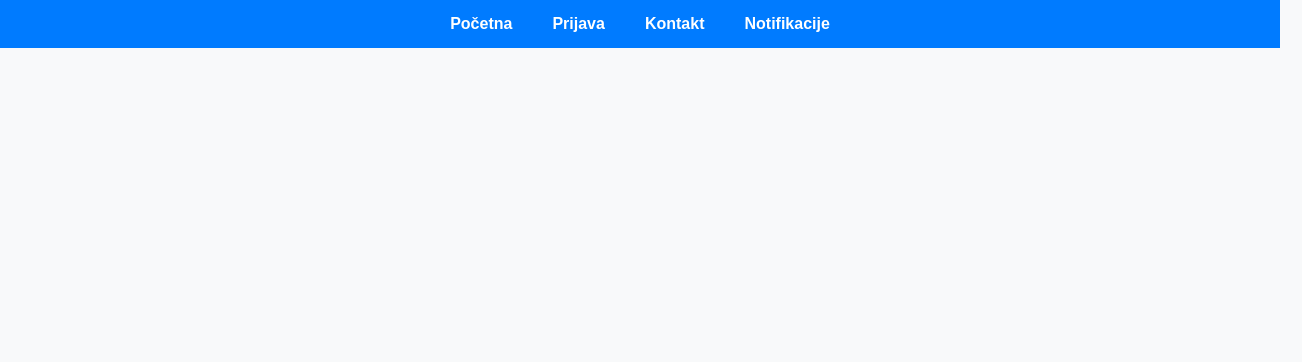
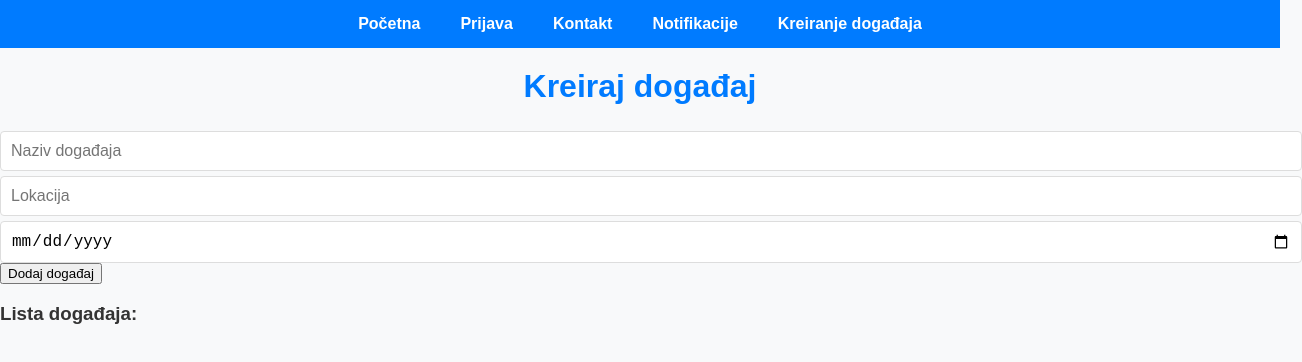
Before and after one commit to elab-development/internet-tehnologije-2024-projekat-partnertrcanje_20210075_20210373, a React (Create React App) app: page /event-creator in a window 1280 px wide. Shown: the top 362 px of the page, 1302 px wide, since content can reach past the window. Built offline with nearby package versions, Linux system fonts and the light colour scheme.

Commit message:
Dodato kreiranje dogadjaja

```diff
--- a/src/App.js
+++ b/src/App.js
@@ -4,6 +4,7 @@ import Login from './pages/Login';
 import Home from './pages/Home';
 import Contact from './pages/Contact';
 import NotificationSystem from './pages/NotificationSystem';
+import EventCreator from './pages/EventCreator';
 import './App.css';
 
 const App = () => {
@@ -14,12 +15,14 @@ const App = () => {
         <Link to="/login">Prijava</Link>
         <Link to="/contact">Kontakt</Link>
         <Link to="/notifications">Notifikacije</Link>
+        <Link to="/event-creator">Kreiranje događaja</Link>
       </nav>
       <Routes>
         <Route path="/" element={<Home />} />
         <Route path="/login" element={<Login />} />
         <Route path="/contact" element={<Contact />} />
         <Route path="/notifications" element={<NotificationSystem />} />
+        <Route path="/event-creator" element={<EventCreator />} />
 
       </Routes>
     </Router>
--- /dev/null
+++ b/src/pages/EventCreator.jsx
@@ -0,0 +1,53 @@
+import React, { useState } from 'react';
+
+const EventCreator = () => {
+  const [events, setEvents] = useState([]);
+  const [newEvent, setNewEvent] = useState({ name: '', location: '', date: '' });
+
+  const handleChange = (e) => {
+    setNewEvent({ ...newEvent, [e.target.name]: e.target.value });
+  };
+
+  const addEvent = () => {
+    setEvents([...events, newEvent]);
+    setNewEvent({ name: '', location: '', date: '' });
+  };
+
+  return (
+    <div>
+      <h1>Kreiraj događaj</h1>
+      <input
+        type="text"
+        name="name"
+        placeholder="Naziv događaja"
+        value={newEvent.name}
+        onChange={handleChange}
+      />
+      <input
+        type="text"
+        name="location"
+        placeholder="Lokacija"
+        value={newEvent.location}
+        onChange={handleChange}
+      />
+      <input
+        type="date"
+        name="date"
+        value={newEvent.date}
+        onChange={handleChange}
+      />
+      <button onClick={addEvent}>Dodaj događaj</button>
+
+      <h3>Lista događaja:</h3>
+      <ul>
+        {events.map((event, index) => (
+          <li key={index}>
+            {event.name} - {event.location} ({event.date})
+          </li>
+        ))}
+      </ul>
+    </div>
+  );
+};
+
+export default EventCreator;
```
